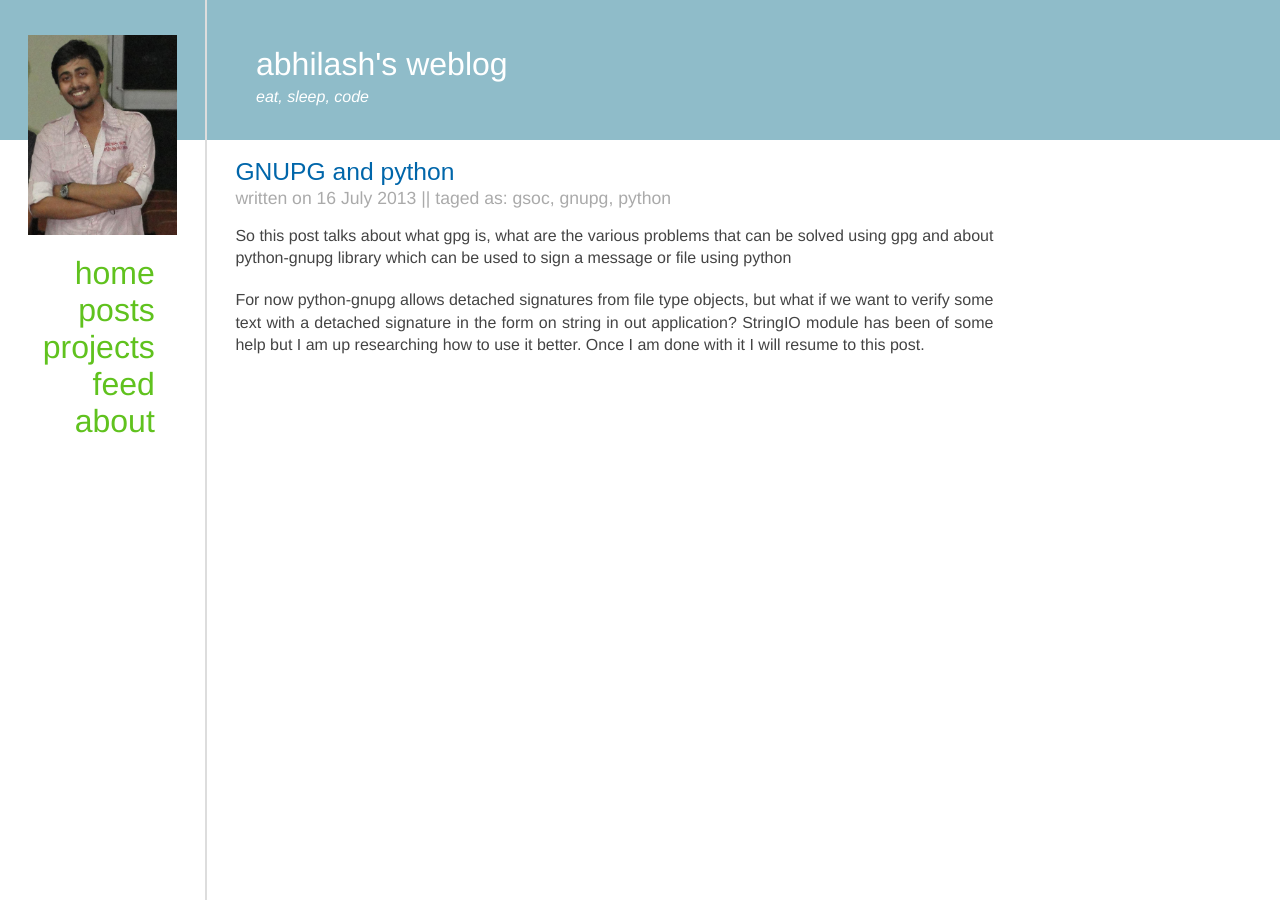
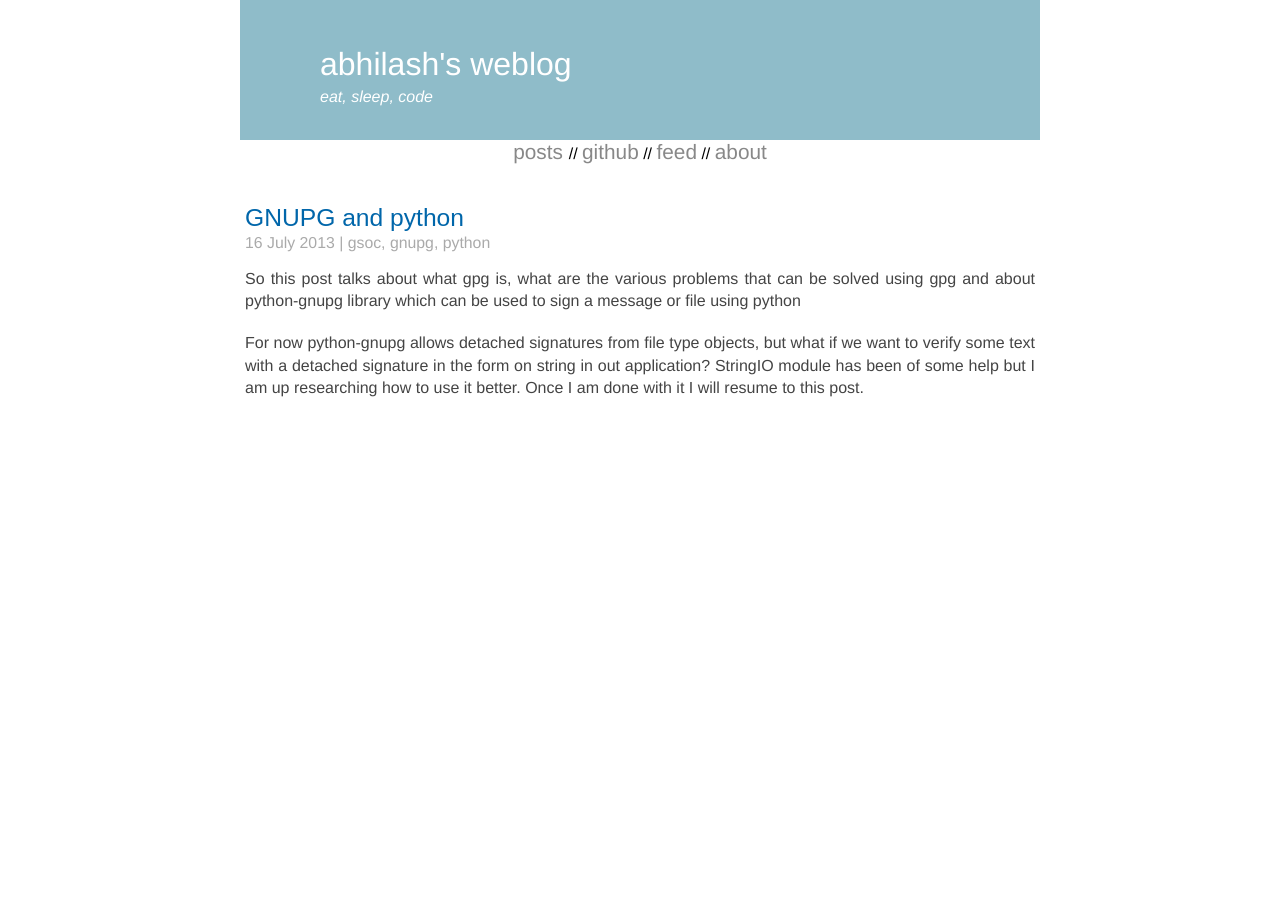
Before and after one commit to maxking/maxking.github.com, a Jekyll site: the page built from _posts/2013-07-16-stuck-at-gnupg.html, in a window 1280 px wide. Built offline with Jekyll 4.4.1, drawn with Linux system fonts in a browser that asks for light colours; some web fonts are replaced; Markdown is read by kramdown in place of the engine named in the settings; comment, search, counter and statistics services are not loaded.

Commit message:
updated blog design

```diff
--- a/_includes/post.html
+++ b/_includes/post.html
@@ -1,9 +1,12 @@
-<a href="{{ page.id }}.html"><h3 class="title"> {{ page.title }}</h3> </a>
-  <div class="date" >written on {{ page.date | date_to_long_string }} ||
+<a href="{{ page.id }}.html">
+  <h3 class="title"> {{ page.title }}</h3>
+</a>
+<div class="date" >
+  {{ page.date | date_to_long_string }} |
   {% unless page.tags == empty %}
-    taged as: {{ page.tags | join: ", " }}
-    {% endunless %}</div>
-
+  {{ page.tags | join: ", " }}
+  {% endunless %}
+</div>
 {% if content %}
   {{ content }}
 {% else %}
--- a/_layouts/home.html
+++ b/_layouts/home.html
@@ -1,42 +1,23 @@
 ---
 layout: base
 ---
-
+<div class="container">
   <div class="header">
     <h2>
       <a href="/blog.html">abhilash's weblog</a>
     </h2>
     <span class="header-span">eat, sleep, code</span>
   </div>
-
   <!-- header ends here--->
-
-<div class="container">
-
-  <div class="sidebar">
-
+  <div class="navbar">
     <center>
-      <img src="/images/me.jpg">
+      <a href="/blog.html" > posts </a> //
+      <a href="http://github.com/maxking" >github</a> //
+      <a href="/feed.xml">feed</a> //
+      <a href="/about/">about</a>
     </center>
-
-      <div class="navbar">
-      <ul>
-	<li> <a href="/" > home </a>
-	<li> <a href="/blog.html" > posts </a>
-	<li> <a href="http://github.com/maxking" > projects </a>
-	<li> <a href="/feed/"> feed </a>
-	<li> <a href="/about/"> about </a>
-      </ul>
   </div>
-
-  </div>
-
-  <div class="page">
-
   <div class="content">
       {{ content }}
   </div>
-
 </div>
-
-</div>
--- a/css/style.css
+++ b/css/style.css
@@ -50,15 +50,12 @@ span.read_more:hover {
 
 div.header {
     display: block;
-    width: 100%;
     font-weight: 300;
     background-color: #8FBCC9;
     margin: 0px;
     height: 100px;
     padding-top: 40px;
-    padding-left: 20%;
-    position: fixed;
-    z-index: 10;
+    padding-left: 10%;
 }
 
 div.header h2{
@@ -72,7 +69,6 @@ div.header h2{
 
 span.header-span {
     font-style: italic;
-    width: 40%;
     margin: auto;
     color: #ffffff;
 }
@@ -87,42 +83,9 @@ div.header a:hover {
     transition: color 0.75s;
 
 }
-div.page {
-    width: 60%;
-    padding-top: 10%;
-    position: relative;
-    left: 18%;
-}
-
-div.sidebar {
-    width: 16%;
-    height: 100%;
-    margin: auto;
-    float: left;
-    border-right: 2px solid #dddddd;
-    position: fixed;
-    z-index: 20;
-}
-
-div.sidebar img {
-    height: 200px;
-    margin-top: 35px;
-
-}
-
-div.navbar ul {
-    list-style: none;
-    text-align: right;
-}
-
-div.navbar li {
-    margin-right: 50px;
-    font-size: 2em;
-}
-
 div.navbar a {
-    color: #60c21e;
-    transition: color 0.5s;
+    color: #888888;
+    font-size: 1.3em;
 }
 
 div.navbar a:hover {
@@ -132,7 +95,11 @@ div.navbar a:hover {
 
 article {
     display: block;
-    padding: 5px;
+    padding: 7px;
+}
+
+article a{
+    color: #111111;
 }
 
 h3.title {
@@ -142,35 +109,35 @@ h3.title {
     font-family: sans-serif;
     color: #0066aa;
 }
-
 div.date {
-    font-size: 1em;
+    font-size: 0.9em;
     color: #aaaaaa;
 }
-
+.right {
+float: right;
+}
 div.content {
     display: block;
     padding: 5px;
     color: #444444;
     font-size: 1.1em;
     text-decoration: justify;
+    padding-top: 15px;
 }
-
 div.about {
     display: box;
     padding: 25px;
     margin: 0px;
     background-color: #dddddd;
 }
-
 span.intro {
     display: box;
     width: 200px;
 }
 div.container {
     margin: auto;
+    width: 800px;
 }
-
 span.inline-code {
     background: #eeeeee;
     color: #666666;
```
Also changed, not shown: blog.html (+3 -7 lines). Lines whose indentation alone changed are shown as unchanged.
